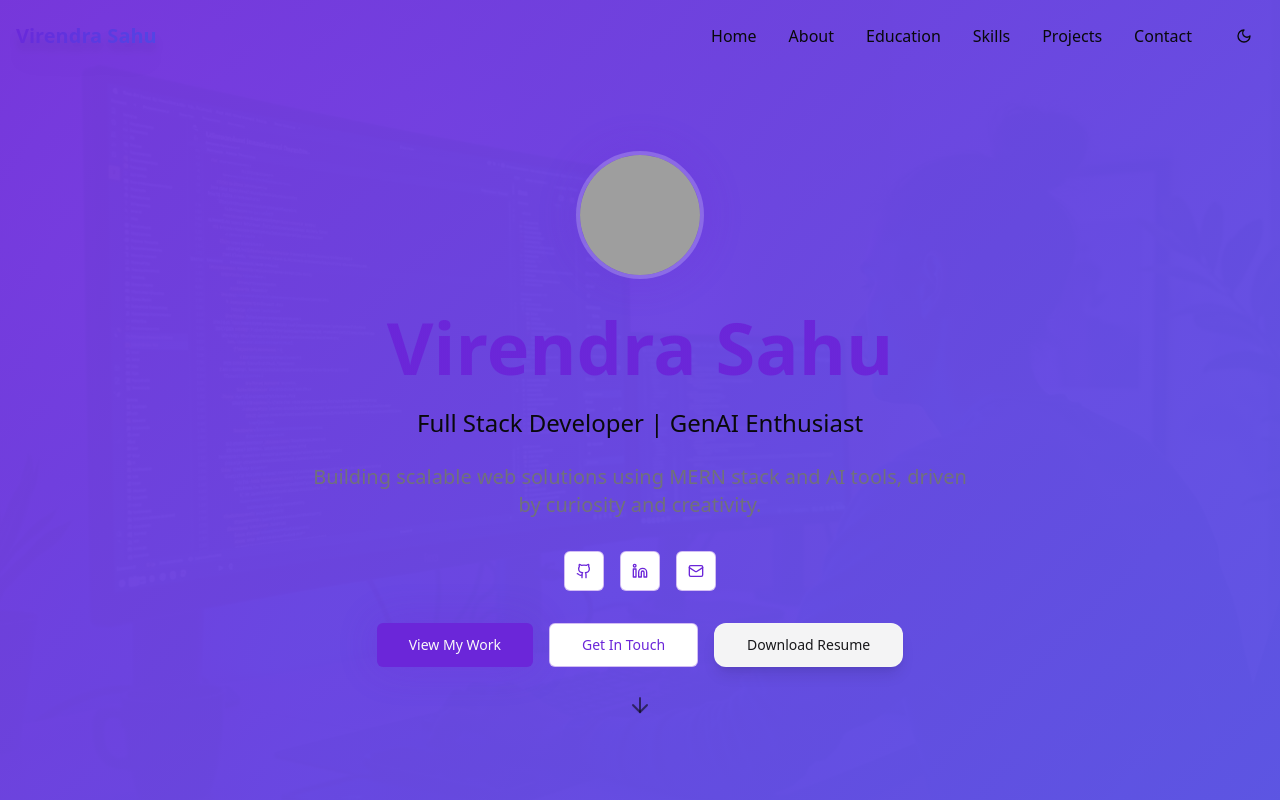
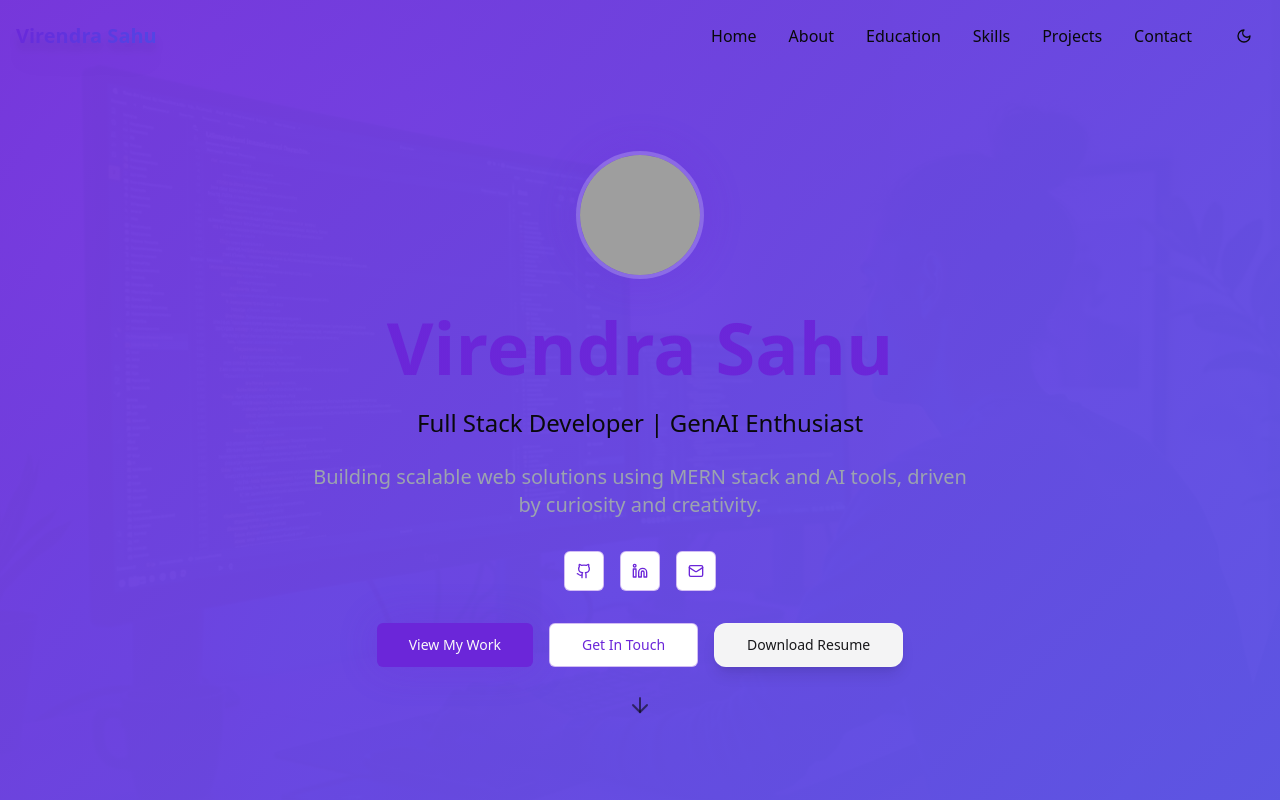
Before and after one commit to virendrasahu/virendra-portfolio, a React (Vite) app: page / in a window 1280 px wide. Shown: the top 800 px of the page. Built offline with nearby package versions, Linux system fonts and the light colour scheme; grey boxes are pictures that could not be loaded.

Commit message:
Update Hero.tsx

```diff
--- a/src/components/Hero.tsx
+++ b/src/components/Hero.tsx
@@ -55,7 +55,7 @@ const Hero = () => {
           </h2>
 
           <p className={`text-lg md:text-xl mb-8 max-w-2xl mx-auto leading-relaxed ${
-            theme === 'dark' ? 'text-gray-400' : 'text-muted-foreground'
+            theme === 'light' ? 'text-gray-400' : 'text-muted-foreground'
           }`}>
             Building scalable web solutions using MERN stack and AI tools, driven by curiosity and creativity.
           </p>
```
